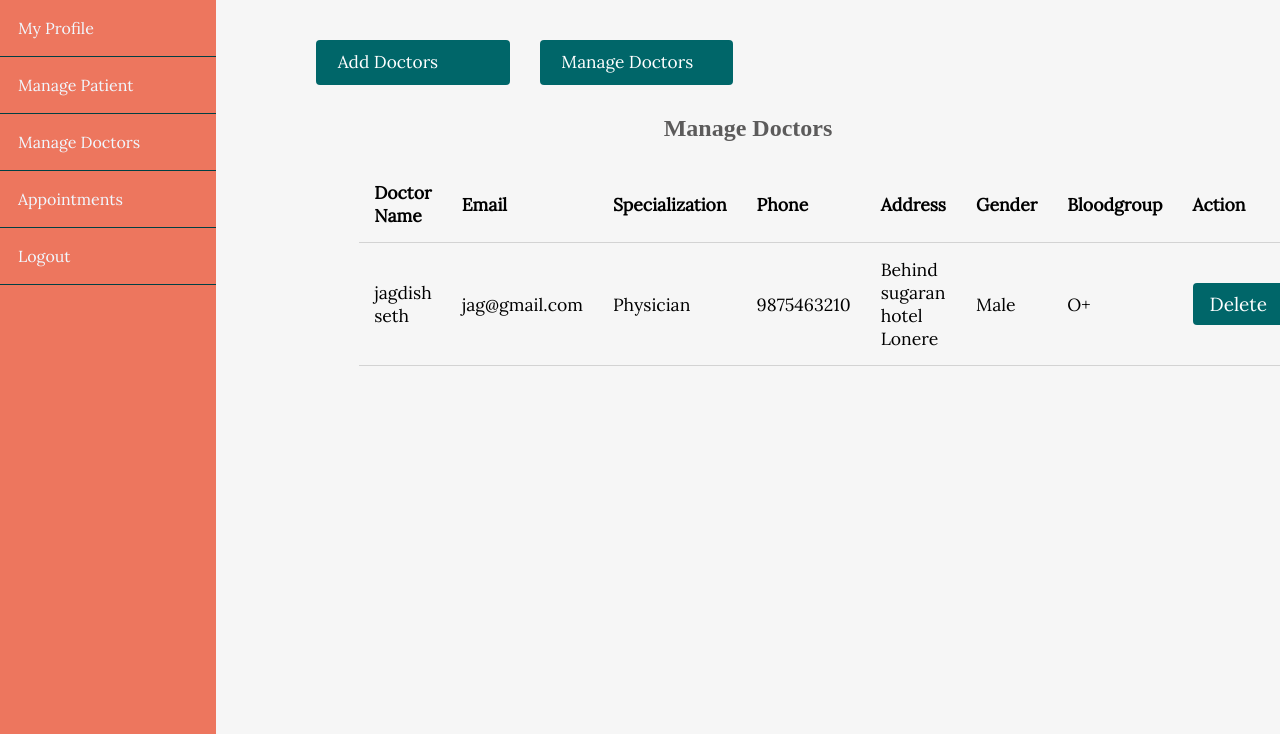
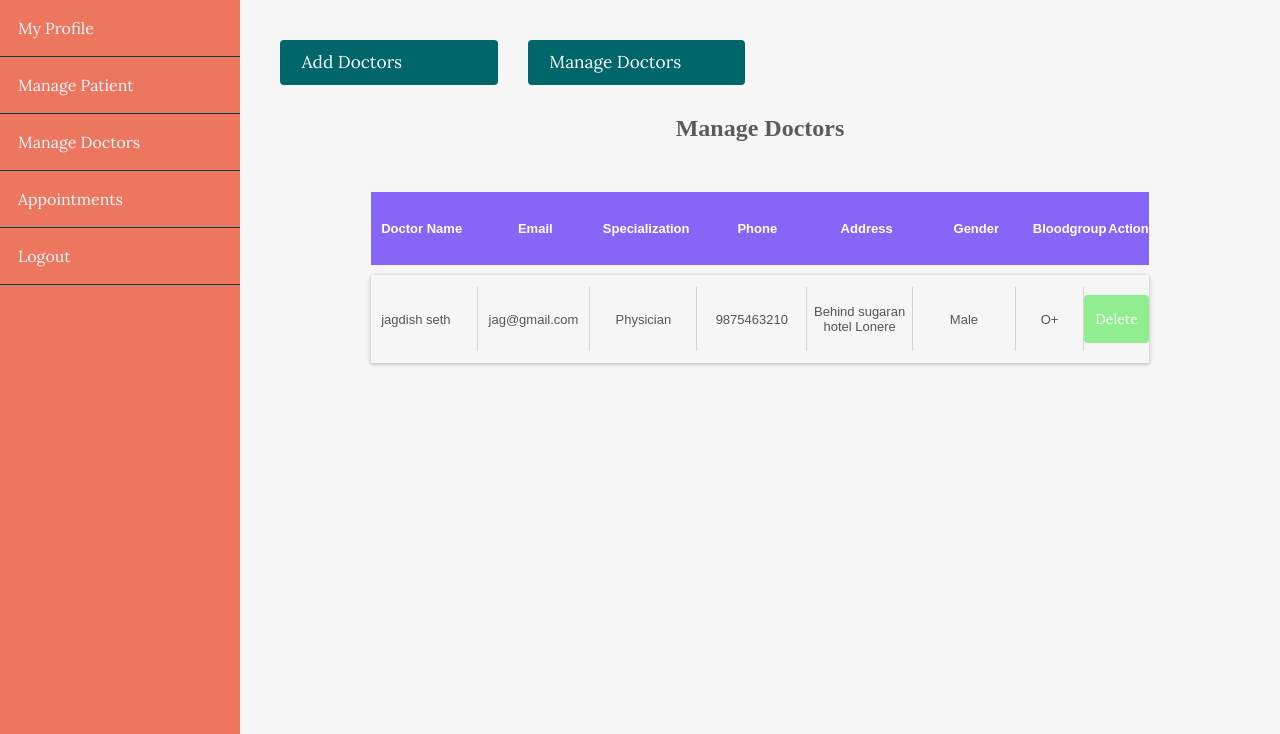
Before and after one commit to amitnileka/Multicare_web_project, a Django app: page /adminviewdoctor/ in a window 1280 px wide. Shown: the part 66-800 px from the top of the page. Run offline with Django 3.2, Linux system fonts and the light colour scheme; a user stored in the database is signed in; data comes from the database, SQL or seed files in the repository; some libraries are stand-ins or nearby versions; some web fonts are replaced.

Commit message:
Update adminviewdoctor.html

```diff
--- a/Hosp/templates/adminviewdoctor.html
+++ b/Hosp/templates/adminviewdoctor.html
@@ -41,7 +43,7 @@
     .admin-wrapper .admin-content {
       flex: 8;
       height: 100%;
-      padding: 40px 100px 100px;
+      padding: 40px;
       overflow-y: scroll;
     }
     .admin-content .page-title {
@@ -468,141 +412,83 @@
       transition: all 0.3s;
     }
 
-    /* AUTH PAGES */
 
-    .auth-content {
-      width: 30%;
+ /* ***********Table css************ */
+ .table-box
+{
     margin: 50px auto;
-      padding: 20px;
-      background: white;
-      border-radius: 5px;
 }
 
-    .auth-content .form-title {
+.table-row{
+    display: table;
+    width: 90%;
+    margin: 10px auto;
+    font-family: sans-serif;
+    background: transparent;
+    padding: 12px 0;
+    color: #555;
+    font-size: 13px;
+    box-shadow: 0 1px 4px 0px rgba(0,0,50,0.3);
+}
+.table-head{
+    background: #8665f7;
+    box-shadow: none;
+    color: #fff;
+    font-weight: 600;
+}
+.table-head .table-cell{
+    border-right: none;
+}
+.table-cell{
+    display: table-cell;
+    width: 15%;
     text-align: center;
+    padding: 4px 0;
+    border-right: 1px solid #d6d4d4;
+    vertical-align: middle;
+}
+.first-cell{
+    text-align: left;
+    padding-left: 10px;
+}
+.last-cell{
+    border-right: none;
+}
+a{
+    text-decoration: none;
 }
 
-    .auth-content form div {
-      margin-bottom: 10px;
+.pres:link, .pres:visited {
+  background-color: #90EE90;
+  color: white;
+  padding: 14px 10px;
+  text-align: center;
+  text-decoration: none;
+  display: inline-block;
 }
 
-    .auth-content form p {
-      text-align: center;
+.pres:hover, .pres:active {
+  background-color: darkgreen;
 }
 
-    .auth-content form p a {
-      text-decoration: underline;
+
+@media only screen and (max-width: 600px) {
+  .table-row {
+    font-size: 11px;
+    width: 100%;
+  }
+  .pres:link, .pres:visited {
+  padding: 5px 4px;
+  font-size: 0.7em;
 }
 
-    /* FOOTER */
-
-    .footer {
-      background: #303036;
-      color: #d3d3d3;
-      height: 400px;
-      position: relative;
 }
 
-    .footer .footer-content {
-      height: 350px;
-      display: flex;
-    }
-
-    .footer .footer-content .footer-section {
-      flex: 1;
-      padding: 25px;
-    }
-
-    .footer .footer-content h1,
-    .footer .footer-content h2 {
-      color: white;
-    }
-
-    .footer .footer-content .about h1 span {
-      color: #05f7ff;
-    }
-
-    .footer .footer-content .about .contact span {
-      display: block;
-      font-size: 1.1em;
-      margin-bottom: 8px;
-    }
-
-    .footer .footer-content .about .socials a {
-      border: 1px solid gray;
-      width: 45px;
-      height: 41px;
-      padding-top: 5px;
-      margin-right: 5px;
-      text-align: center;
-      display: inline-block;
-      font-size: 1.3em;
-      border-radius: 5px;
-      transition: all .3s;
-    }
-
-    .footer .footer-content .about .socials a:hover {
-      border: 1px solid white;
-      color: white;
-      transition: all .3s;
-    }
-
-    .footer .footer-content .links ul a {
-      display: block;
-      margin-bottom: 10px;
-      font-size: 1.2em;
-      transition: all .3s;
-    }
-
-    .footer .footer-content .links ul a:hover {
-      color: white;
-      margin-left: 15px;
-      transition: all .3s;
-    }
-
-    .footer .footer-content .contact-form .contact-input {
-      background: #272727;
-      color: #bebdbd;
-      margin-bottom: 10px;
-      line-height: 1.5rem;
-      padding: .9rem 1.4rem;
-      border: none;
-    }
-
-    .footer .footer-content .contact-form .contact-input:focus {
-      background: #1a1a1a;
-    }
-
-    .footer .footer-content .contact-form .contact-btn {
-      float: right;
-      font-size: 1.1em;
-      font-family: 'Lora', serif;
-    }
-
-    .footer .footer-bottom {
-      background: #343a40;
-      color: #686868;
-      height: 50px;
-      width: 100%;
-      text-align: center;
-      position: absolute;
-      bottom: 0px;
-      left: 0px;
-      padding-top: 20px;
-    }
 
     /* MEDIA QUERIES */
 
     @media only screen and (max-width: 934px) {
       .content {
-        width: 100%;
-      }
-
-      .auth-content {
-        width: 50%;
-      }
-
-      .content .main-content .post {
         width: 100%;
       }
 
@@ -765,22 +659,62 @@
                 <div class="content">
 
                     <h2 class="page-title">Manage Doctors</h2>
+                    <div class="table-box">
+                      <div class="table-row table-head">
+                          <div class="table-cell first-cell">
+                              <p>Doctor Name</p>
+                          </div>
+                          <div class="table-cell">
+                              <p>Email</p>
+                          </div>
+                          <div class="table-cell">
+                              <p>Specialization</p>
+                          </div>
+                          <div class="table-cell">
+                              <p>Phone</p>
+                          </div>
+                          <div class="table-cell">
+                            <p>Address</p>
+                        </div>
+                        <div class="table-cell">
+                          <p>Gender</p>
+                      </div>
+                      <div class="table-cell">
+                        <p>Bloodgroup</p>
+                    </div>
+                          <div class="table-cell last-cell">
+                            <p>Action</p>
+                        </div>
+                      </div>
+                          {% for i in doc %}
 
-                    <table>
-                        <thead>
+                          <div class="table-row">
+                            <div class="table-cell first-cell">
+                                <p>{{ i.name }}</p>
+                            </div>
+                            <div class="table-cell">
+                                <p>{{ i.email }}</p>
+                            </div>
+                            <div class="table-cell">
+                              <p>{{ i.specialization }}</p>
+                          </div>
+                          <div class="table-cell">
+                            <p>{{ i.phonenumber }}</p>
+                        </div>
+                        <div class="table-cell">
+                          <p>{{ i.address }}</p>
+                      </div>
+                            <div class="table-cell">
+                                <p>{{ i.gender }}</p>
+                            </div>
+                            <div class="table-cell">
+                                <p>{{ i.bloodgroup }}</p>
+                            </div>
+                            <div class="table-cell last-cell">
+                              <a href="{% url 'admin_delete_doctor' i.id i.username %}" onclick="return confirm('Are you sure you want to delete?')" class="btn btn-danger pres">Delete</a>                            </div>
+                        </div>
 
-                            <th>Doctor Name</th>
-                            <th>Email</th>
-                            <th>Specialization</th>
-                            <th>Phone</th>
-                            <th>Address</th>
-                            <th>Gender</th>
-                            <th>Bloodgroup</th>
-                            <th>Action</th>
-                        </thead>
-                        <tbody>
-                          {% for i in doc %}
-                            <tr>
+                            <!-- <tr>
 
                                 <td>{{ i.name }}</td>
                                 <td>{{ i.email }}</td>
```
Also changed, not shown: other parts of Hosp/templates/adminviewdoctor.html (+11 -59 lines). Lines whose indentation alone changed are shown as unchanged.
